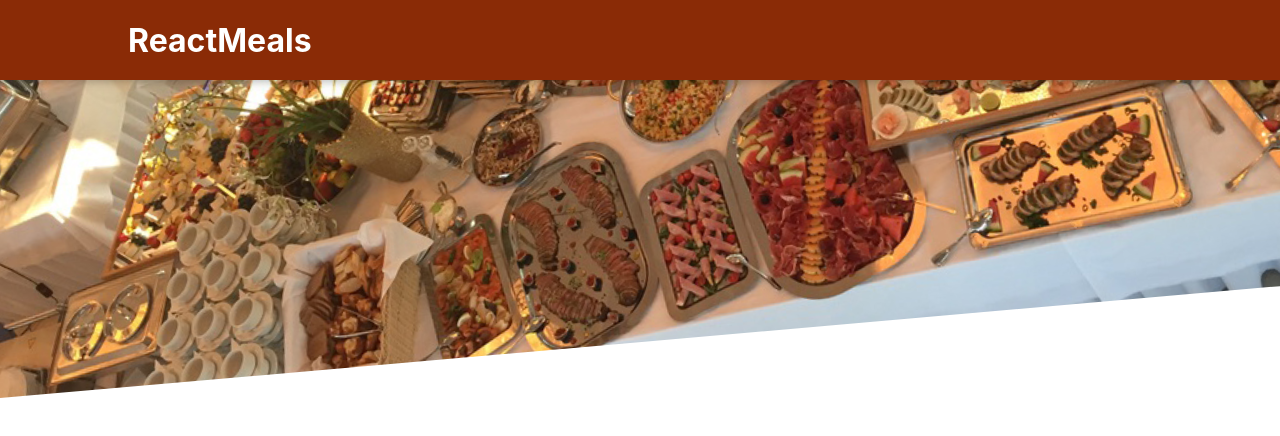
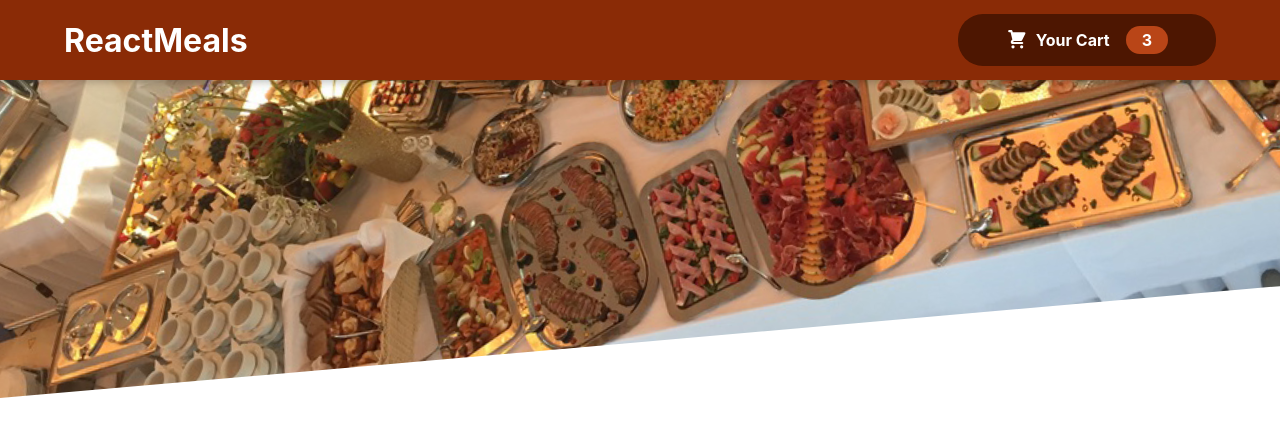
Before and after one commit to trustnloveu/React, a React (Create React App) app: page / in a window 1280 px wide. Shown: the top 436 px of the page. Built offline with nearby package versions, Linux system fonts and the light colour scheme.

Commit message:
Header Cart Button

```diff
--- a/src/App.js
+++ b/src/App.js
@@ -1,7 +1,7 @@
 import React, { Fragment } from "react";
 
 // Comonents
-import Header from "components/Layout/Header";
+import Header from "./components/Layout/Header";
 
 function App() {
   return (
--- /dev/null
+++ b/src/components/Cart/CartIcon.js
@@ -0,0 +1,13 @@
+const CartIcon = () => {
+  return (
+    <svg
+      xmlns="http://www.w3.org/2000/svg"
+      viewBox="0 0 20 20"
+      fill="currentColor"
+    >
+      <path d="M3 1a1 1 0 000 2h1.22l.305 1.222a.997.997 0 00.01.042l1.358 5.43-.893.892C3.74 11.846 4.632 14 6.414 14H15a1 1 0 000-2H6.414l1-1H14a1 1 0 00.894-.553l3-6A1 1 0 0017 3H6.28l-.31-1.243A1 1 0 005 1H3zM16 16.5a1.5 1.5 0 11-3 0 1.5 1.5 0 013 0zM6.5 18a1.5 1.5 0 100-3 1.5 1.5 0 000 3z" />
+    </svg>
+  );
+};
+
+export default CartIcon;
--- a/src/components/Layout/Header.js
+++ b/src/components/Layout/Header.js
@@ -1,17 +1,18 @@
 import React from "react";
 
-// css
+// CSS
 import classes from "./Header.module.css";
 
 // Header Image
 import mealsImage from "../../assets/meals.jpg";
+import HeaderCartButton from "./HeaderCartButton";
 
 const Header = (props) => {
   return (
     <React.Fragment>
       <header className={classes.header}>
         <h1>ReactMeals</h1>
-        <button>Cart</button>
+        <HeaderCartButton />
       </header>
       <div className={classes["main-image"]}>
         <img src={mealsImage} alt="header img" />
--- a/src/components/Layout/Header.module.css
+++ b/src/components/Layout/Header.module.css
@@ -2,14 +2,14 @@
   position: fixed;
   top: 0;
   left: 0;
-  width: 100%;
+  width: 90%;
   height: 5rem;
   background-color: #8a2b06;
   color: white;
   display: flex;
   justify-content: space-between;
   align-items: center;
-  padding: 0 10%;
+  padding: 0 15% 0 5%;
   box-shadow: 0 2px 8px rgba(0, 0, 0, 0.25);
   z-index: 10;
 }
--- /dev/null
+++ b/src/components/Layout/HeaderCartButton.js
@@ -0,0 +1,19 @@
+// CSS
+import classes from "./HeaderCartButton.module.css";
+
+// Component
+import CartIcon from "../Cart/CartIcon";
+
+const HeaderCartButton = (props) => {
+  return (
+    <button className={classes.button}>
+      <span className={classes.icon}>
+        <CartIcon />
+      </span>
+      <span>Your Cart</span>
+      <span className={classes.badge}>3</span>
+    </button>
+  );
+};
+
+export default HeaderCartButton;
--- /dev/null
+++ b/src/components/Layout/HeaderCartButton.module.css
@@ -0,0 +1,59 @@
+.button {
+  cursor: pointer;
+  font: inherit;
+  border: none;
+  background-color: #4d1601;
+  color: white;
+  padding: 0.75rem 3rem;
+  display: flex;
+  justify-content: space-around;
+  align-items: center;
+  border-radius: 25px;
+  font-weight: bold;
+}
+
+.button:hover,
+.button:active {
+  background-color: #2c0d00;
+}
+
+.icon {
+  width: 1.35rem;
+  height: 1.35rem;
+  margin-right: 0.5rem;
+}
+
+.badge {
+  background-color: #b94517;
+  padding: 0.25rem 1rem;
+  border-radius: 25px;
+  margin-left: 1rem;
+  font-weight: bold;
+}
+
+.button:hover .badge,
+.button:active .badge {
+  background-color: #92320c;
+}
+
+.bump {
+  animation: bump 300ms ease-out;
+}
+
+@keyframes bump {
+  0% {
+    transform: scale(1);
+  }
+  10% {
+    transform: scale(0.9);
+  }
+  30% {
+    transform: scale(1.1);
+  }
+  50% {
+    transform: scale(1.15);
+  }
+  100% {
+    transform: scale(1);
+  }
+}
```
